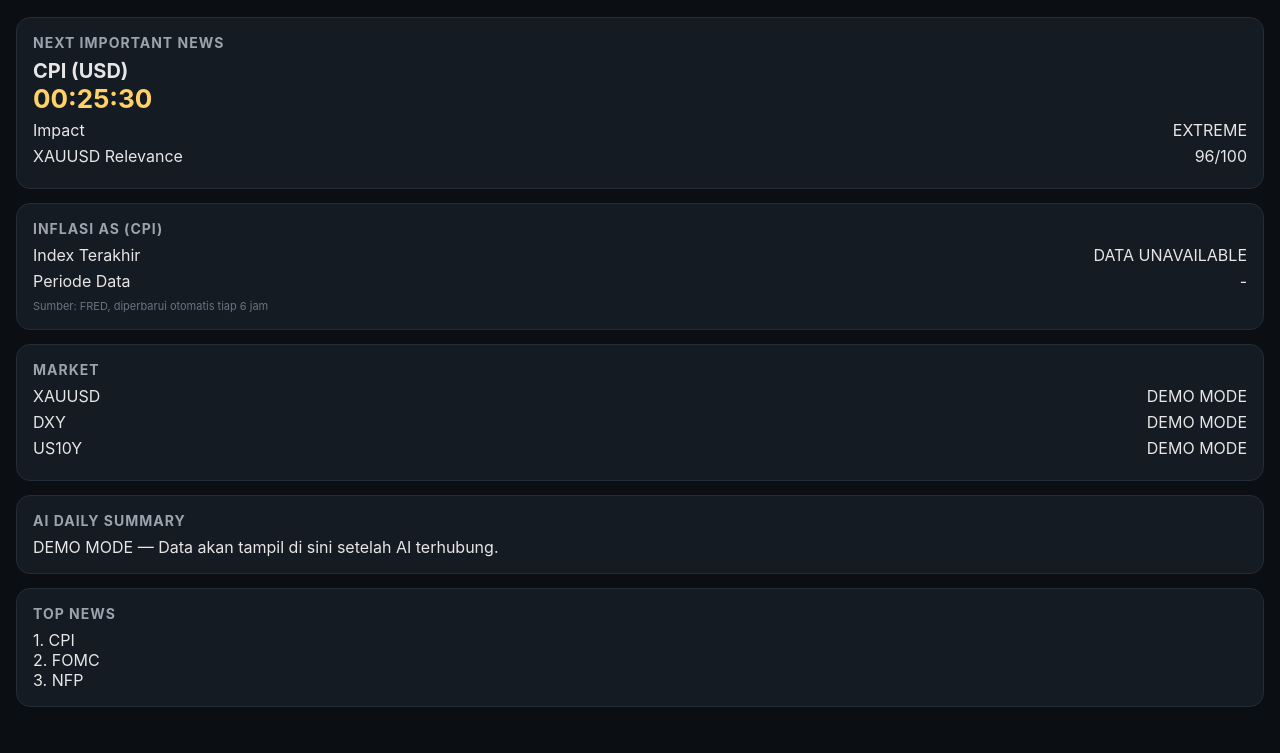
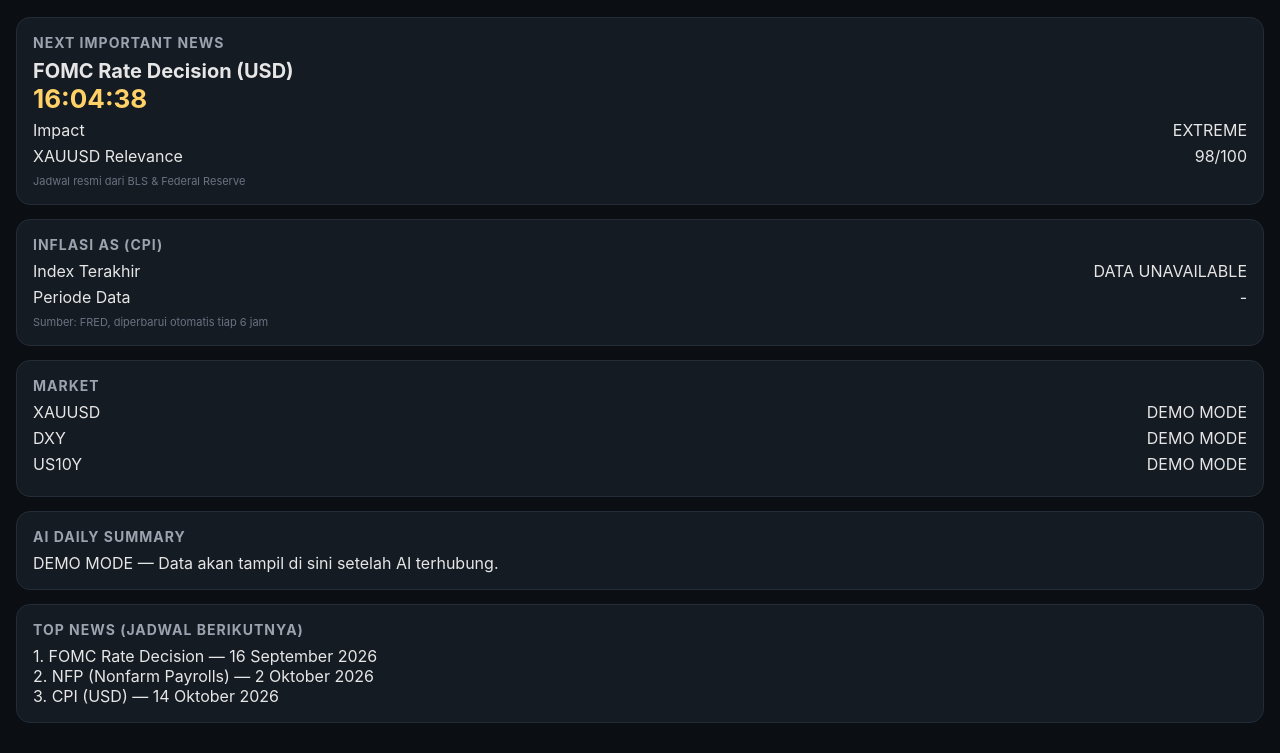
Before and after one commit to valendra890/dexter-ai-xauusd-news, a plain HTML site: page index.html in a window 1280 px wide. Shown: the part 81-834 px from the top of the page. Drawn offline with Linux system fonts and the light colour scheme.

Commit message:
Update index.html

```diff
--- a/index.html
+++ b/index.html
@@ -27,10 +27,11 @@
 
   <div class="card">
     <h2>Next Important News</h2>
-    <div class="big">CPI (USD)</div>
-    <div class="countdown">00:25:30</div>
-    <div class="row"><span>Impact</span><span>EXTREME</span></div>
-    <div class="row"><span>XAUUSD Relevance</span><span>96/100</span></div>
+    <div class="big" id="event-name">Loading...</div>
+    <div class="countdown" id="event-countdown">--:--:--</div>
+    <div class="row"><span>Impact</span><span id="event-impact">-</span></div>
+    <div class="row"><span>XAUUSD Relevance</span><span id="event-relevance">-</span></div>
+    <div class="small-note">Jadwal resmi dari BLS &amp; Federal Reserve</div>
   </div>
 
   <div class="card">
@@ -53,13 +54,61 @@
   </div>
 
   <div class="card">
-    <h2>Top News</h2>
-    <div>1. CPI</div>
-    <div>2. FOMC</div>
-    <div>3. NFP</div>
+    <h2>Top News (Jadwal Berikutnya)</h2>
+    <div id="top-news-list">Loading...</div>
   </div>
 
   <script>
+    const events = [
+      { name: "FOMC Rate Decision", currency: "USD", time: "2026-09-16T18:00:00Z", impact: "EXTREME", relevance: 98 },
+      { name: "NFP (Nonfarm Payrolls)", currency: "USD", time: "2026-10-02T12:30:00Z", impact: "EXTREME", relevance: 95 },
+      { name: "CPI (USD)", currency: "USD", time: "2026-10-14T12:30:00Z", impact: "EXTREME", relevance: 96 },
+      { name: "FOMC Rate Decision", currency: "USD", time: "2026-10-28T18:00:00Z", impact: "EXTREME", relevance: 98 }
+    ];
+
+    function getNextEvent() {
+      const now = new Date();
+      return events
+        .map(e => ({ ...e, dateObj: new Date(e.time) }))
+        .filter(e => e.dateObj > now)
+        .sort((a, b) => a.dateObj - b.dateObj);
+    }
+
+    function formatCountdown(ms) {
+      if (ms <= 0) return "SEDANG RILIS";
+      const totalSeconds = Math.floor(ms / 1000);
+      const days = Math.floor(totalSeconds / 86400);
+      const hours = Math.floor((totalSeconds % 86400) / 3600);
+      const minutes = Math.floor((totalSeconds % 3600) / 60);
+      const seconds = totalSeconds % 60;
+      const pad = n => String(n).padStart(2, "0");
+      if (days > 0) return `${days}h ${pad(hours)}:${pad(minutes)}:${pad(seconds)}`;
+      return `${pad(hours)}:${pad(minutes)}:${pad(seconds)}`;
+    }
+
+    function updateCountdown() {
+      const upcoming = getNextEvent();
+      if (upcoming.length === 0) {
+        document.getElementById('event-name').innerText = "Tidak ada jadwal";
+        document.getElementById('event-countdown').innerText = "-";
+        return;
+      }
+      const next = upcoming[0];
+      document.getElementById('event-name').innerText = next.name + " (" + next.currency + ")";
+      document.getElementById('event-countdown').innerText = formatCountdown(next.dateObj - new Date());
+      document.getElementById('event-impact').innerText = next.impact;
+      document.getElementById('event-relevance').innerText = next.relevance + "/100";
+
+      const listHtml = upcoming.slice(0, 3).map((e, i) => {
+        const dateStr = e.dateObj.toLocaleDateString('id-ID', { day: 'numeric', month: 'long', year: 'numeric' });
+        return `<div>${i + 1}. ${e.name} — ${dateStr}</div>`;
+      }).join("");
+      document.getElementById('top-news-list').innerHTML = listHtml || "Tidak ada jadwal mendatang";
+    }
+
+    updateCountdown();
+    setInterval(updateCountdown, 1000);
+
     fetch('data/cpi.json?t=' + Date.now())
       .then(res => res.json())
       .then(data => {
```
